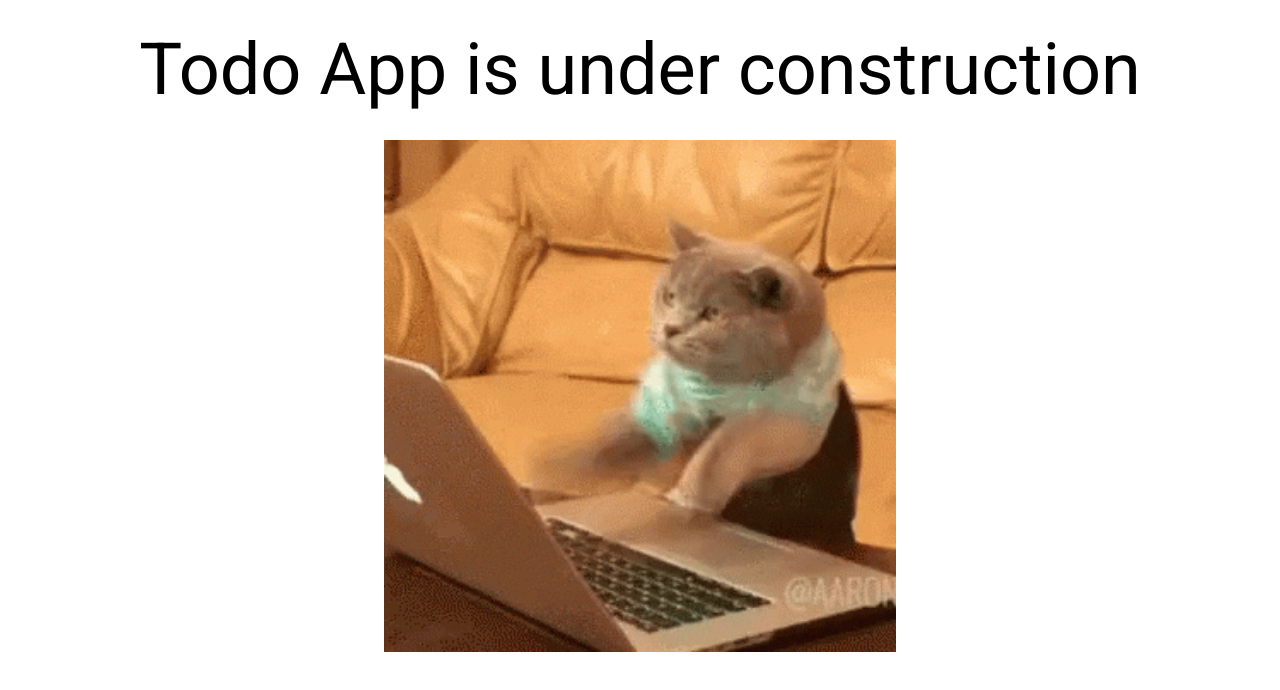
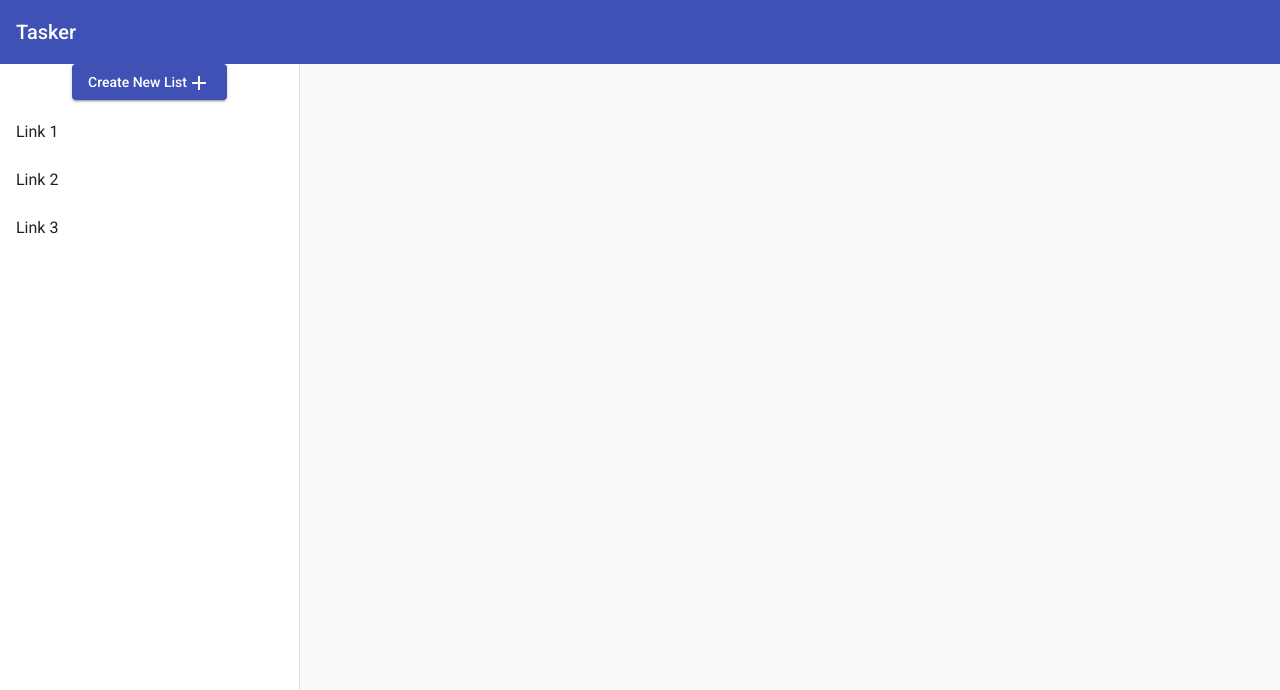
Before and after one commit to akshaypalekar/tasker-front-end, an Angular app: page / in a window 1280 px wide. Shown: the top 690 px of the page. Built offline with nearby package versions, Linux system fonts and the light colour scheme.

Commit message:
Phase 1 navigation added

```diff
--- /dev/null
+++ b/src/app/Components/sidebar/create-list/create-list-button/create-list-button.component.html
@@ -0,0 +1 @@
+<button mat-raised-button color="primary">Create New List<mat-icon>add</mat-icon></button>
--- /dev/null
+++ b/src/app/Components/sidebar/create-list/create-list-button/create-list-button.component.ts
@@ -0,0 +1,15 @@
+import { Component, OnInit } from '@angular/core';
+
+@Component({
+  selector: 'app-create-list-button',
+  templateUrl: './create-list-button.component.html',
+  styleUrls: ['./create-list-button.component.css']
+})
+export class CreateListButtonComponent implements OnInit {
+
+  constructor() { }
+
+  ngOnInit(): void {
+  }
+
+}
--- /dev/null
+++ b/src/app/Navigation/headnav-sidenav/headnav-sidenav.component.css
@@ -0,0 +1,22 @@
+.sidenav-container {
+  height: 100%;
+}
+
+.sidenav {
+  width: 300px;
+}
+
+.sidenav .mat-toolbar {
+  background: inherit;
+}
+
+.mat-toolbar.mat-primary {
+  position: sticky;
+  top: 0;
+  z-index: 1;
+}
+
+app-create-list-button {
+  display: flex;
+  justify-content: center;
+}
--- /dev/null
+++ b/src/app/Navigation/headnav-sidenav/headnav-sidenav.component.html
@@ -0,0 +1,28 @@
+<mat-toolbar color="primary">
+  <button
+    type="button"
+    aria-label="Toggle sidenav"
+    mat-icon-button
+    (click)="drawer.toggle()"
+    *ngIf="isHandset$ | async">
+    <mat-icon aria-label="Side nav toggle icon">menu</mat-icon>
+  </button>
+  <span>Tasker</span>
+</mat-toolbar>
+
+<mat-sidenav-container class="sidenav-container">
+  <mat-sidenav #drawer class="sidenav"
+      [attr.role]="(isHandset$ | async) ? 'dialog' : 'navigation'"
+      [mode]="(isHandset$ | async) ? 'over' : 'side'"
+      [opened]="(isHandset$ | async) === false">
+    <app-create-list-button></app-create-list-button>
+    <mat-nav-list>
+      <a mat-list-item href="#">Link 1</a>
+      <a mat-list-item href="#">Link 2</a>
+      <a mat-list-item href="#">Link 3</a>
+    </mat-nav-list>
+  </mat-sidenav>
+  <mat-sidenav-content>
+        <!-- Add Content Here -->
+  </mat-sidenav-content>
+</mat-sidenav-container>
--- /dev/null
+++ b/src/app/Navigation/headnav-sidenav/headnav-sidenav.component.ts
@@ -0,0 +1,21 @@
+import { Component } from '@angular/core';
+import { BreakpointObserver, Breakpoints } from '@angular/cdk/layout';
+import { Observable } from 'rxjs';
+import { map, shareReplay } from 'rxjs/operators';
+
+@Component({
+  selector: 'app-headnav-sidenav',
+  templateUrl: './headnav-sidenav.component.html',
+  styleUrls: ['./headnav-sidenav.component.css']
+})
+export class HeadnavSidenavComponent {
+
+  isHandset$: Observable<boolean> = this.breakpointObserver.observe(Breakpoints.Handset)
+    .pipe(
+      map(result => result.matches),
+      shareReplay()
+    );
+
+  constructor(private breakpointObserver: BreakpointObserver) {}
+
+}
--- a/src/app/app.component.html
+++ b/src/app/app.component.html
@@ -1,5 +1 @@
-<div class="container">
-    <p>Todo App is under construction</p>
-
-</div>
-<img src="../assets/images/giphy.gif" class="center">
+<app-headnav-sidenav></app-headnav-sidenav>
```
Also changed, not shown: src/app/app.module.ts (+18 -2 lines), src/app/Components/sidebar/create-list/create-list-button/create-list-button.component.css (added), 18 other files (tests, documents, lock files or other folders).
